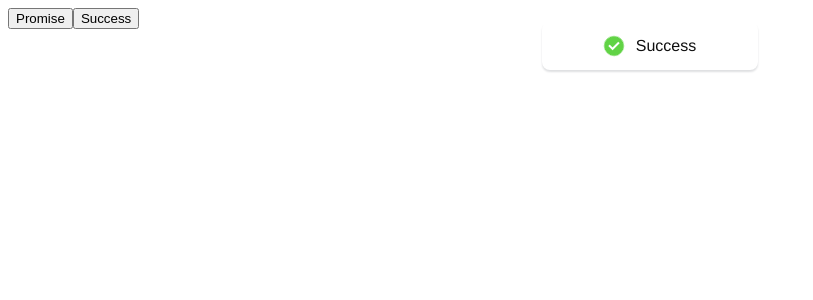
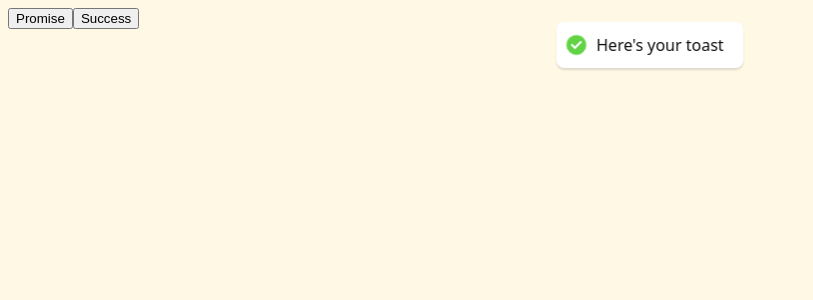
Before and after one commit to SteveYuOWO/vue-hot-toast, a Vue app: page / in a window 1280 px wide. Both pictures are taken after a click on the button "Success". Shown: the top 300 px of the page, without its empty margins (0-813 px from the left). Built offline with nearby package versions, Linux system fonts and the light colour scheme.

Commit message:
feat: support enter and exit animations (#14)
* feat: support enter and exit animations

* feat: misc

* style: update font-family for toast container

* chore: bump version to 1.4.3

```diff
--- a/src/App.vue
+++ b/src/App.vue
@@ -11,25 +11,29 @@ function handlePromise() {
         if (random > 90) {
           reject(new Error("An error occurred after 1 seconds"));
         } else {
-          resolve("success");
+          resolve("Here's your toast");
         }
       }, 1000);
     }),
     {
-      success: "Success!",
-      error: "Error!",
-      loading: "Loading!",
-      position: "top-right",
+      success: "Here's your toast!",
+      error: "Whoops, it burnt!",
+      loading: "Oh no, it's loading...",
+      position: "top-center",
     },
   );
 }
 
 function handleSuccess() {
   const id = toastLoading("Loading...", "top-center");
-  toastSuccess("Success", id, "top-center");
+  toastSuccess("Here's your toast", id, "top-center");
 }
 </script>
-
+<style>
+body {
+  background: #fff8e5;
+}
+</style>
 <template>
   <div>
     <button @click="handlePromise">Promise</button>
--- a/src/components/Toaster.vue
+++ b/src/components/Toaster.vue
@@ -13,14 +13,7 @@ const position = computed(() => {
 </script>
 <template>
   <Teleport to="body">
-    <transition
-      name="VueHotToast__teleport-transition"
-      tag="div"
-      class="VueHotToast__teleport-transition"
-    >
-      <div
-        :class="['VueHotToast__toast-container', `VueHotToast__${position}`]"
-      >
+    <div :class="['VueHotToast__toast-container', `VueHotToast__${position}`]">
       <ToasterItem
         v-for="item in globalState.notifications"
         :key="item.id"
@@ -38,6 +31,5 @@ const position = computed(() => {
         "
       />
     </div>
-    </transition>
   </Teleport>
 </template>
--- a/src/components/ToasterItem.vue
+++ b/src/components/ToasterItem.vue
@@ -8,9 +8,16 @@ const emit = defineEmits(["close"]);
 const timer = ref<ReturnType<typeof setTimeout> | null>(null);
 const startedAt = ref<number>(0);
 const delay = ref<number>(0);
+const isLeaving = ref(false);
 
 const close = () => {
-  emit("close");
+  if (isLeaving.value) return;
+  isLeaving.value = true;
+
+  // Wait for exit animation to complete before emitting close
+  setTimeout(() => {
+    emit("close");
+  }, 400); // Match the exit animation duration
 };
 
 watchEffect(() => {
@@ -24,6 +31,7 @@ watchEffect(() => {
 <template>
   <div
     class="VueHotToast__toast"
+    :class="{ leaving: isLeaving }"
     :style="`--toast-duration: ${duration}s;`"
     @click.prevent="close"
   >
--- a/src/core/store.ts
+++ b/src/core/store.ts
@@ -21,7 +21,7 @@ export const toast: CreateToast = (function () {
   const fn = ((options: ToastOptions) => {
     const _options = Object.assign({ ...defaultToastOptions }, options);
     const id = createUUID();
-    globalState.notifications.push(
+    globalState.notifications.unshift(
       ...[
         {
           id,
--- a/src/styles/_animation.scss
+++ b/src/styles/_animation.scss
@@ -1,3 +1,4 @@
+// Checkmark, Error, Loading animations
 .VueHotToast {
   &__checkmark {
     width: 20px;
@@ -144,3 +145,34 @@
     }
   }
 }
+
+// Toast enter and exit animations
+.VueHotToast__toast {
+  animation: enter 0.35s cubic-bezier(0.21, 1.02, 0.73, 1) forwards;
+}
+
+.VueHotToast__toast.leaving {
+  animation: exit 0.4s forwards cubic-bezier(0.06, 0.71, 0.55, 1);
+}
+
+@keyframes enter {
+  0% {
+    transform: translate3d(0, -200%, 0) scale(0.6);
+    opacity: 0.5;
+  }
+  100% {
+    transform: translate3d(0, 0, 0) scale(1);
+    opacity: 1;
+  }
+}
+
+@keyframes exit {
+  0% {
+    transform: translate3d(0, 0, -1px) scale(1);
+    opacity: 1;
+  }
+  100% {
+    transform: translate3d(0, -150%, -1px) scale(0.6);
+    opacity: 0;
+  }
+}
--- a/src/styles/index.scss
+++ b/src/styles/index.scss
@@ -1,8 +1,8 @@
-@import "animation";
+@use "./animation";
 
 .VueHotToast {
   &__toast-container {
-    font-family: Helvetica, sans-serif;
+    font-family: ui-sans-serif, system-ui, sans-serif;
     position: fixed;
     z-index: 9999;
     margin: 10px;
@@ -22,17 +22,15 @@
     background: white;
     color: #101010;
     box-shadow: 0px 2px 2px 0px #10182822;
-    min-width: 200px;
     max-width: 1200px;
-    padding: 14px 8px;
+    padding: 8px 10px;
     border-radius: 8px;
     cursor: pointer;
     pointer-events: auto;
     text-overflow: ellipsis;
-  }
-
-  &__icon {
-    margin-right: 12px;
+    .content {
+      margin: 4px 10px;
+    }
   }
 
   &__top-left {
```
Also changed, not shown: package.json (+11 -11 lines), 2 other files (tests, documents, lock files or other folders). Lines whose indentation alone changed are shown as unchanged.
